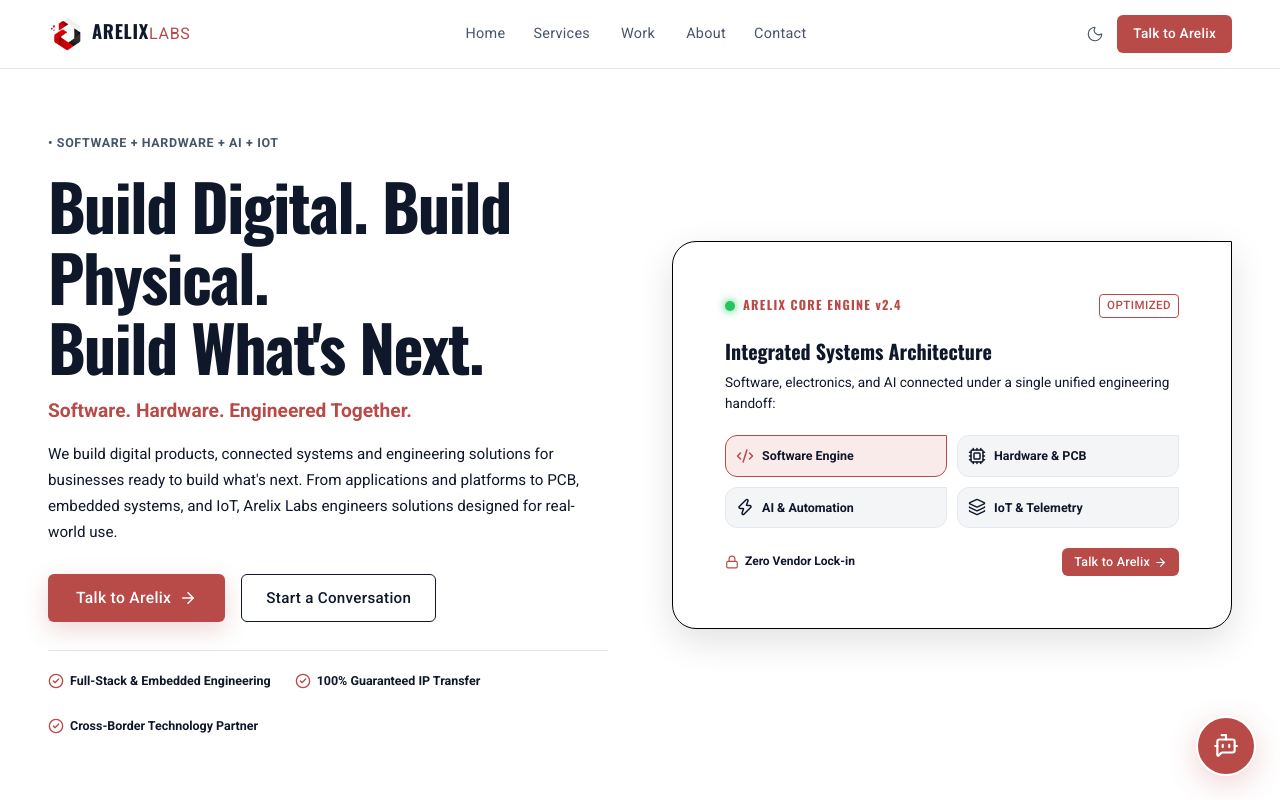
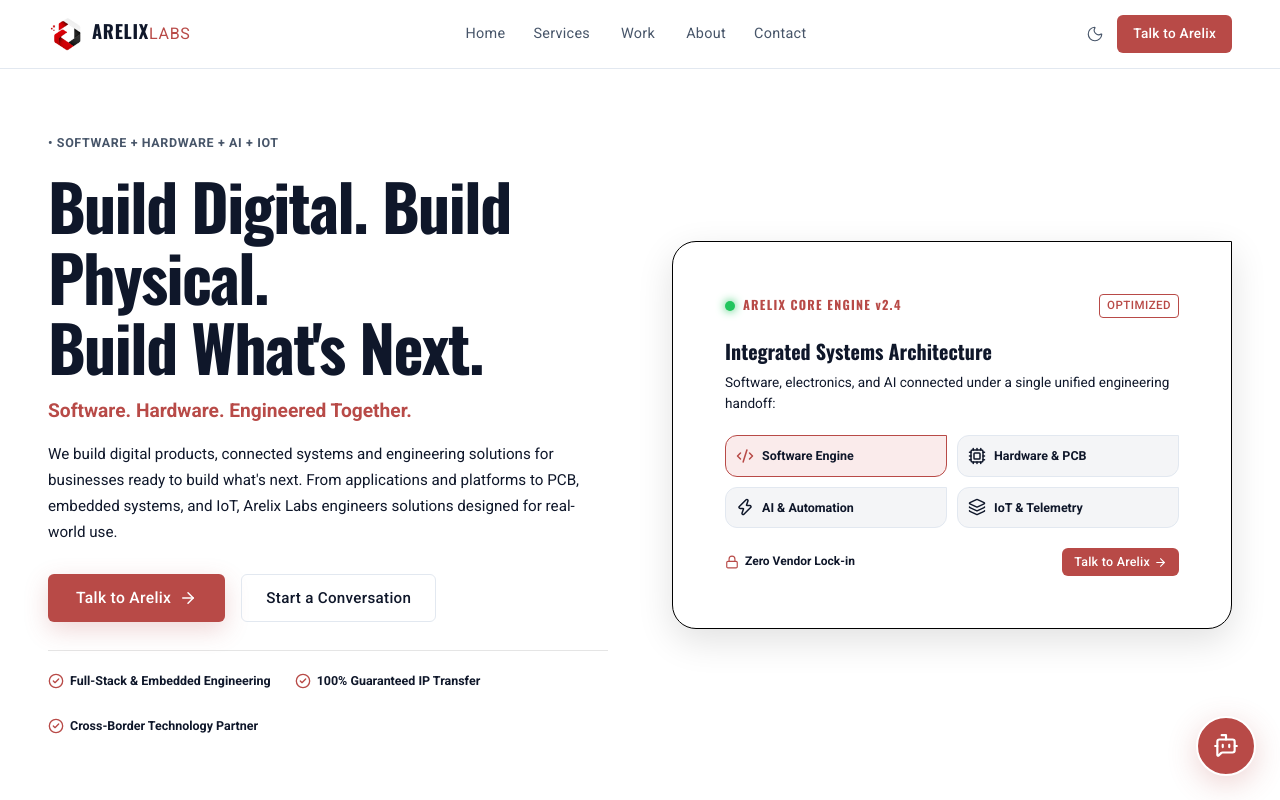
Before and after one commit to Saobia3i/Arelix-Labs, a Next.js app: page / in a window 1280 px wide. Shown: the top 800 px of the page. Built offline with nearby package versions, Linux system fonts and the light colour scheme.

Commit message:
debugged

```diff
--- a/theme/theme.ts
+++ b/theme/theme.ts
@@ -106,7 +106,7 @@
               backgroundColor: mode === 'light' ? colors.light.primaryDark : colors.dark.primaryDark,
             },
           },
-          outlinedSecondary: {
+          outlined: {
             borderColor: t.divider,
             color: t.textPrimary,
             '&:hover': {
```
